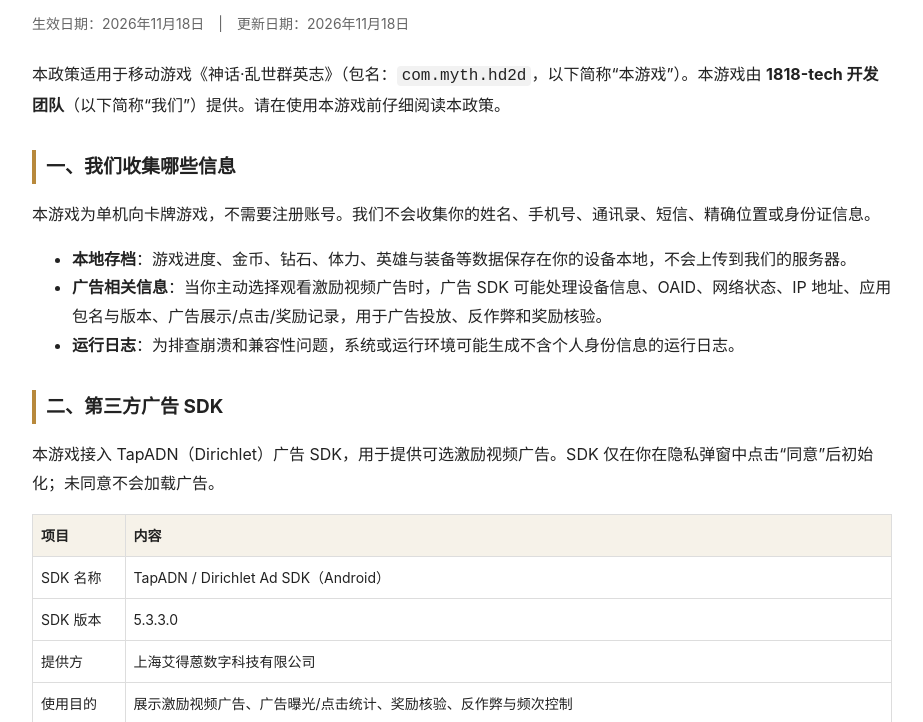
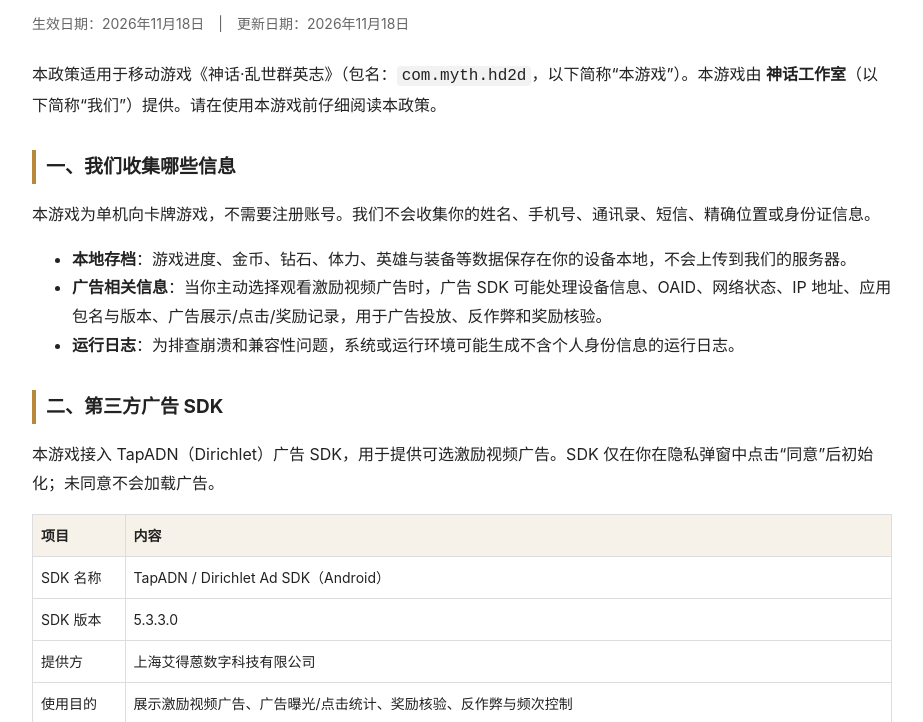
Before and after one commit to 1818-tech/hd2d-privacy, a plain HTML site: page privacy-policy.html in a window 1280 px wide. Shown: the part 78-800 px from the top of the page, without its empty margins (178-1101 px from the left). Drawn offline with Linux system fonts and the light colour scheme.

```diff
--- a/privacy-policy.html
+++ b/privacy-policy.html
@@ -27,7 +27,7 @@
 <h1>《神话·乱世群英志》隐私政策</h1>
 <p class="meta">生效日期：2026年11月18日　|　更新日期：2026年11月18日</p>
 
-<p>本政策适用于移动游戏《神话·乱世群英志》（包名：<code>com.myth.hd2d</code>，以下简称“本游戏”）。本游戏由 <strong>1818-tech 开发团队</strong>（以下简称“我们”）提供。请在使用本游戏前仔细阅读本政策。</p>
+<p>本政策适用于移动游戏《神话·乱世群英志》（包名：<code>com.myth.hd2d</code>，以下简称“本游戏”）。本游戏由 <strong>神话工作室</strong>（以下简称“我们”）提供。请在使用本游戏前仔细阅读本政策。</p>
 
 <h2>一、我们收集哪些信息</h2>
 <p>本游戏为单机向卡牌游戏，不需要注册账号。我们不会收集你的姓名、手机号、通讯录、短信、精确位置或身份证信息。</p>
```
